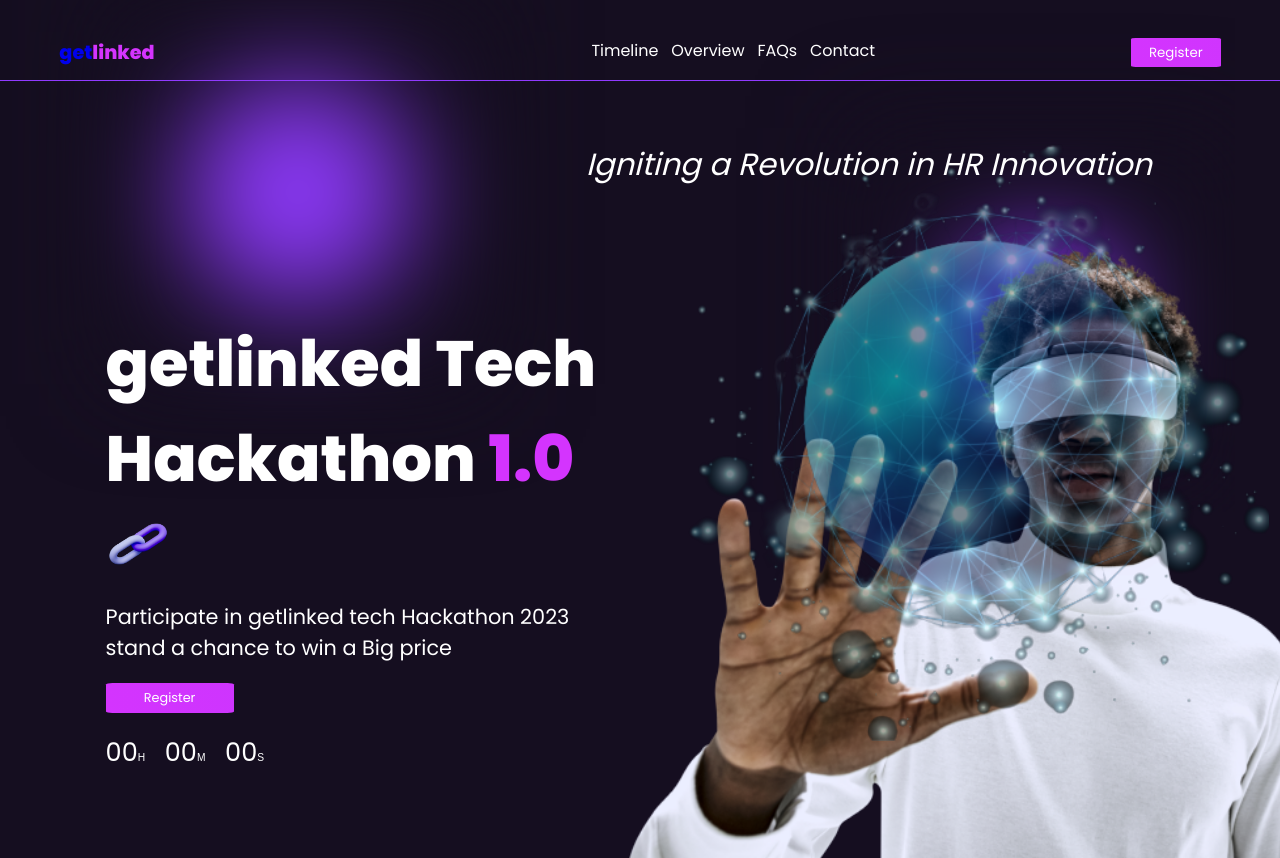
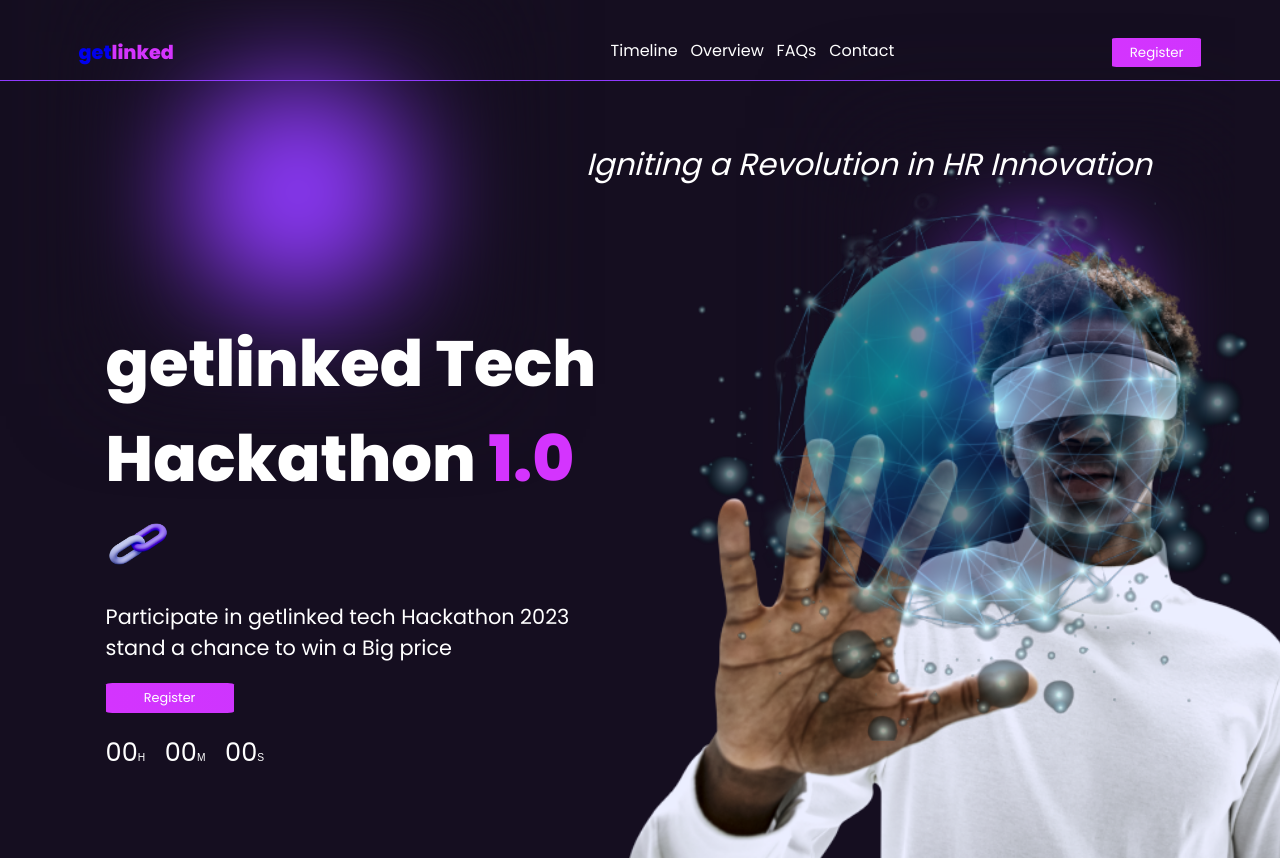
Before and after one commit to Younglad-Paul/getlinked-hackathon, a plain HTML site: page index.html in a window 1280 px wide. Shown: the top 858 px of the page. Drawn offline with Linux system fonts and the light colour scheme; a web font is replaced by a local one.

Commit message:
Update styles.css

```diff
--- a/styles.css
+++ b/styles.css
@@ -46,7 +46,7 @@ header nav div a span{
     color: var(--color3);
 }
 header nav ul{
-    margin: 0 20vw 0 30vw;
+    margin: 0 17vw 0 30vw;
 }
 header nav ul li{
     margin-left: 1vw;
```
